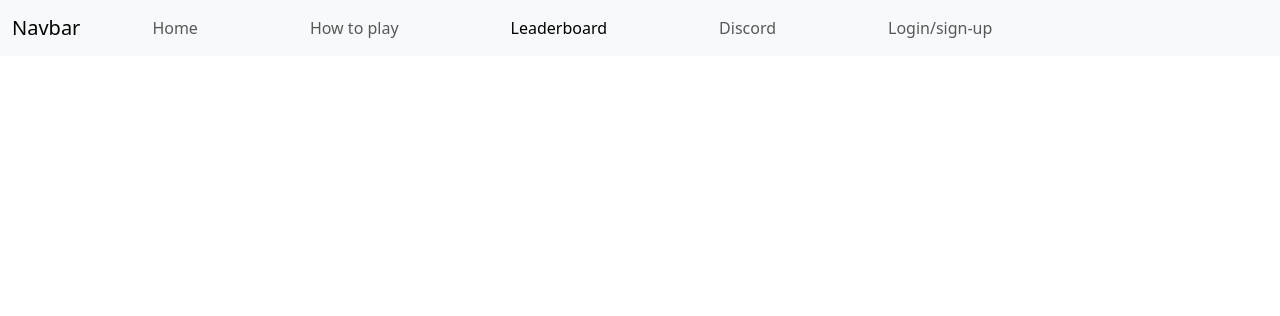
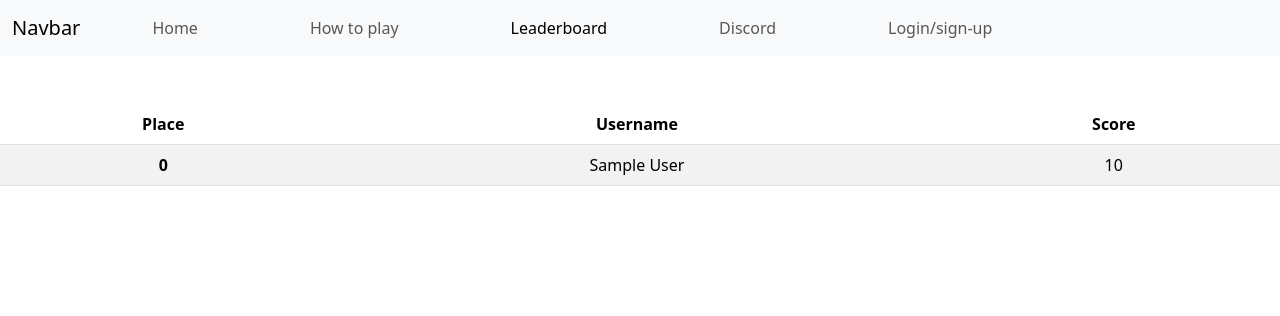
Before and after one commit to Will-Line/Inv0luntary-CTF, a Flask app: page /leaderboard in a window 1280 px wide. Shown: the top 316 px of the page. Run offline with Flask 3, Linux system fonts and the light colour scheme; tables that the repository leaves empty hold one stand-in row (values such as "Sample post").

Commit message:
leaderboard complete

```diff
--- a/homePage.py
+++ b/homePage.py
@@ -89,8 +89,8 @@ def leaderboard():
    userQueryText=text("SELECT name,score FROM users")
 
    usersAndScores=db.session.execute(userQueryText).mappings().all()
-
-   return render_template('leaderboard.html',users=usersAndScores)
+   usersAndScores = sorted(usersAndScores, key=lambda d: d['score'], reverse=True)
+   return render_template('leaderboard.html',users=usersAndScores, usersLength=len(usersAndScores))
 
 @app.route('/login')
 def login():
--- a/templates/leaderboard.html
+++ b/templates/leaderboard.html
@@ -6,6 +6,25 @@
 
   {{ navBar("leaderboard") }}
 
+  <table class="table mt-5 table-striped table-hover">
+    <thead>
+      <tr>
+        <th scope="col">Place</th>
+        <th scope="col">Username</th>
+        <th scope="col">Score</th>
+      </tr>
+    </thead>
+    <tbody>
+      {% for i in range(usersLength) %}
+      <tr>
+        <th scope="row">{{ i }}</th>
+        <td>{{ users[i].name }}</td>
+        <td>{{ users[i].score }}</td>
+      </tr>
+      {% endfor %}
+    </tbody>
+  </table>
+
   {{ super() }}
 
 {% endblock %}
```
